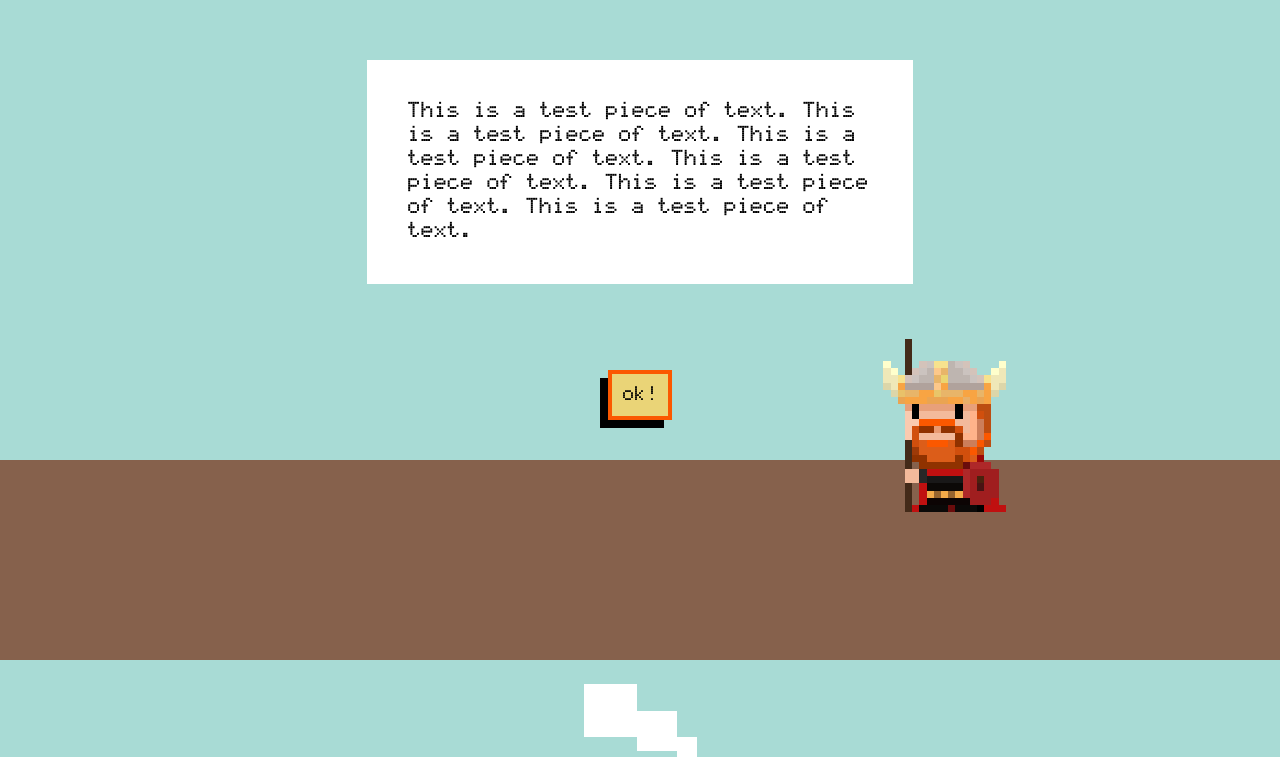
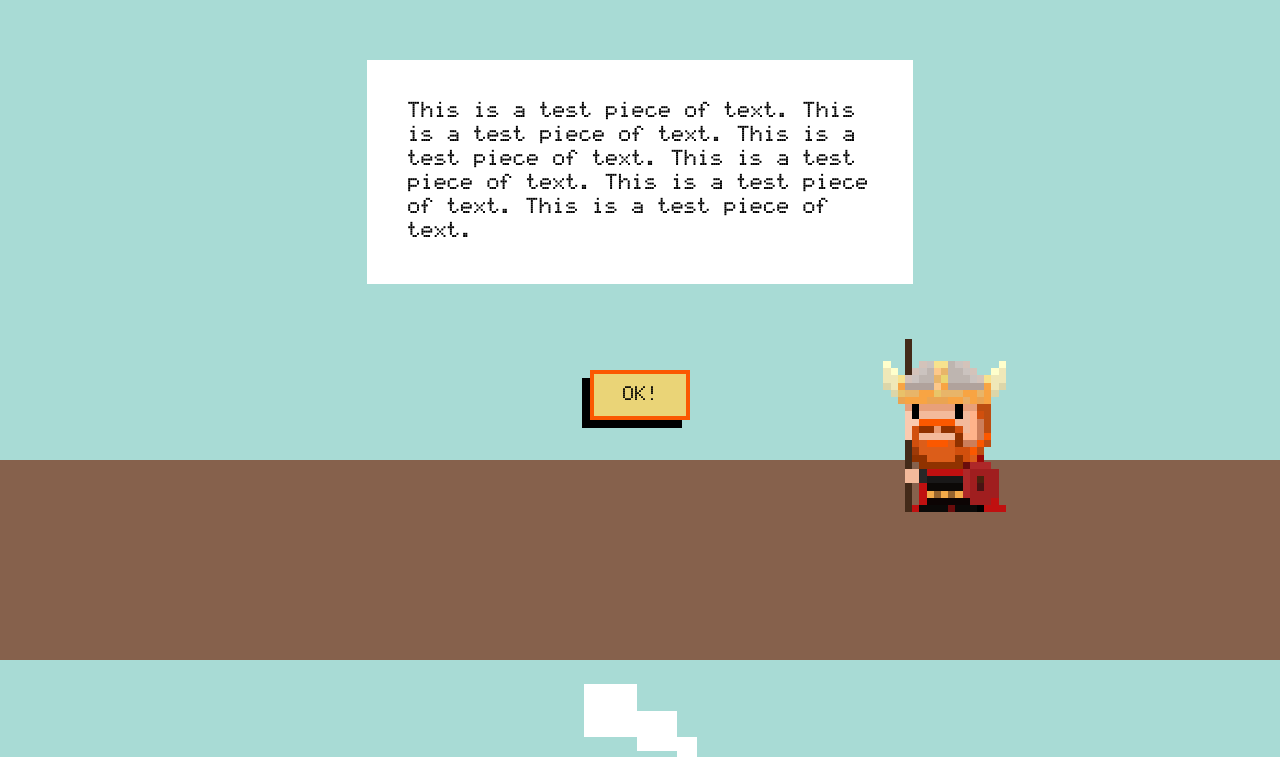
Before and after one commit to fephil/sax-turtles-webapp, a React (Create React App) app: page / in a window 1280 px wide. Shown: the part 140-897 px from the top of the page. Built offline with nearby package versions, Linux system fonts and the light colour scheme.

Commit message:
--amend
feat: Add button styles

```diff
--- a/src/App.css
+++ b/src/App.css
@@ -47,6 +47,8 @@ body {
   padding: 10px;
   left: 50%;
   bottom: 240px;
+  width: 100px;
+  text-align: center;
   font-family: 'AlphaSmart 3000';
   transform: translateX(-50%);
   font-size: 20px;
@@ -60,5 +62,5 @@ body {
 .button:active,
 .button:focus {
   box-shadow: none;
-  transform: translate(-40px, 8px);
+  transform: translate(-60%, 8px);
 }
--- a/src/App.js
+++ b/src/App.js
@@ -15,7 +15,7 @@ class SplashScreen extends Component {
           This is a test piece of text. This is a test piece of text.
           This is a test piece of text. This is a test piece of text.
           This is a test piece of text. This is a test piece of text.
-          <button onClick={this.handleClick.bind(this)} className="button">ok!</button>
+          <button onClick={this.handleClick.bind(this)} className="button">OK!</button>
         </div>
 
         <div className="speechtail"></div>
```
